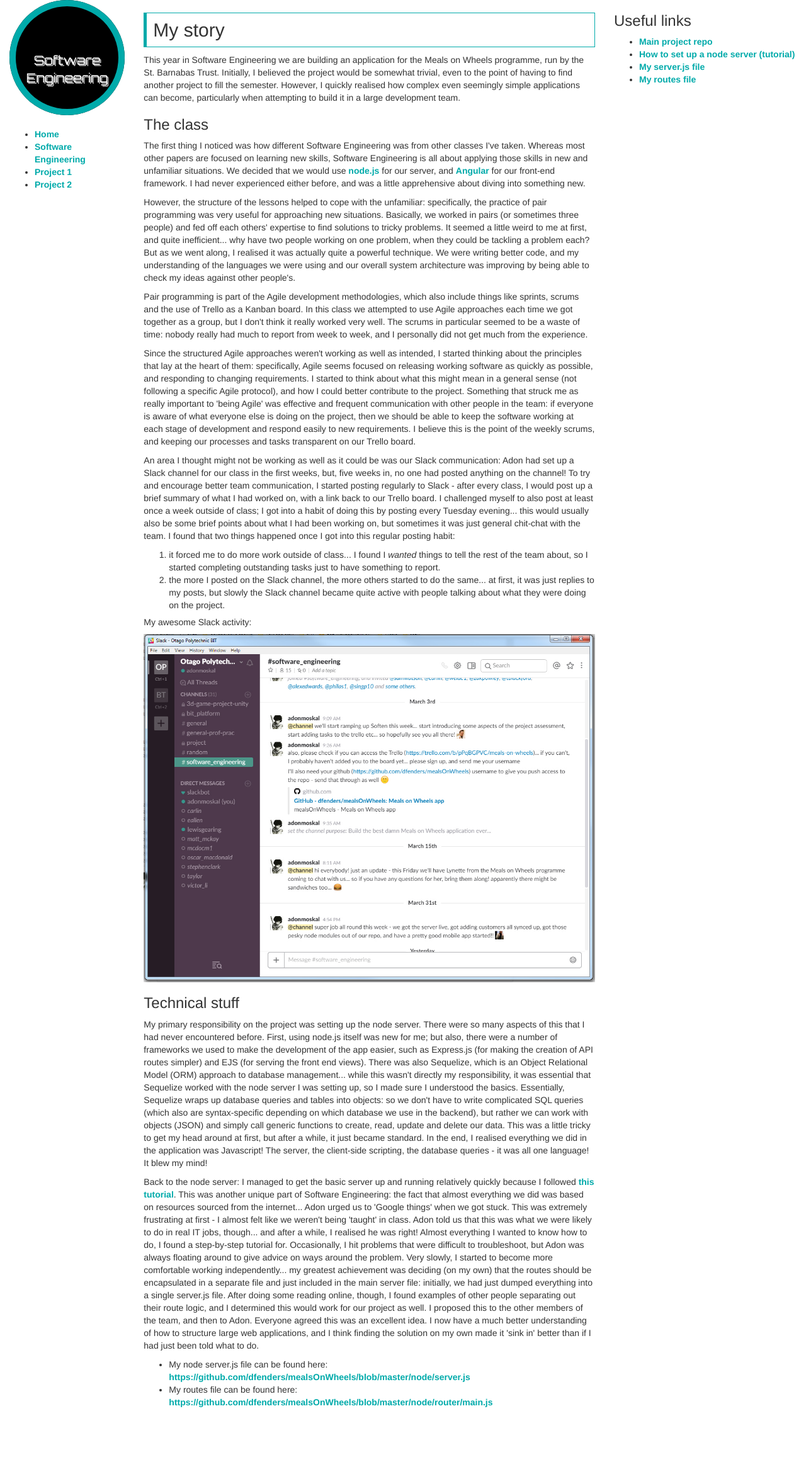
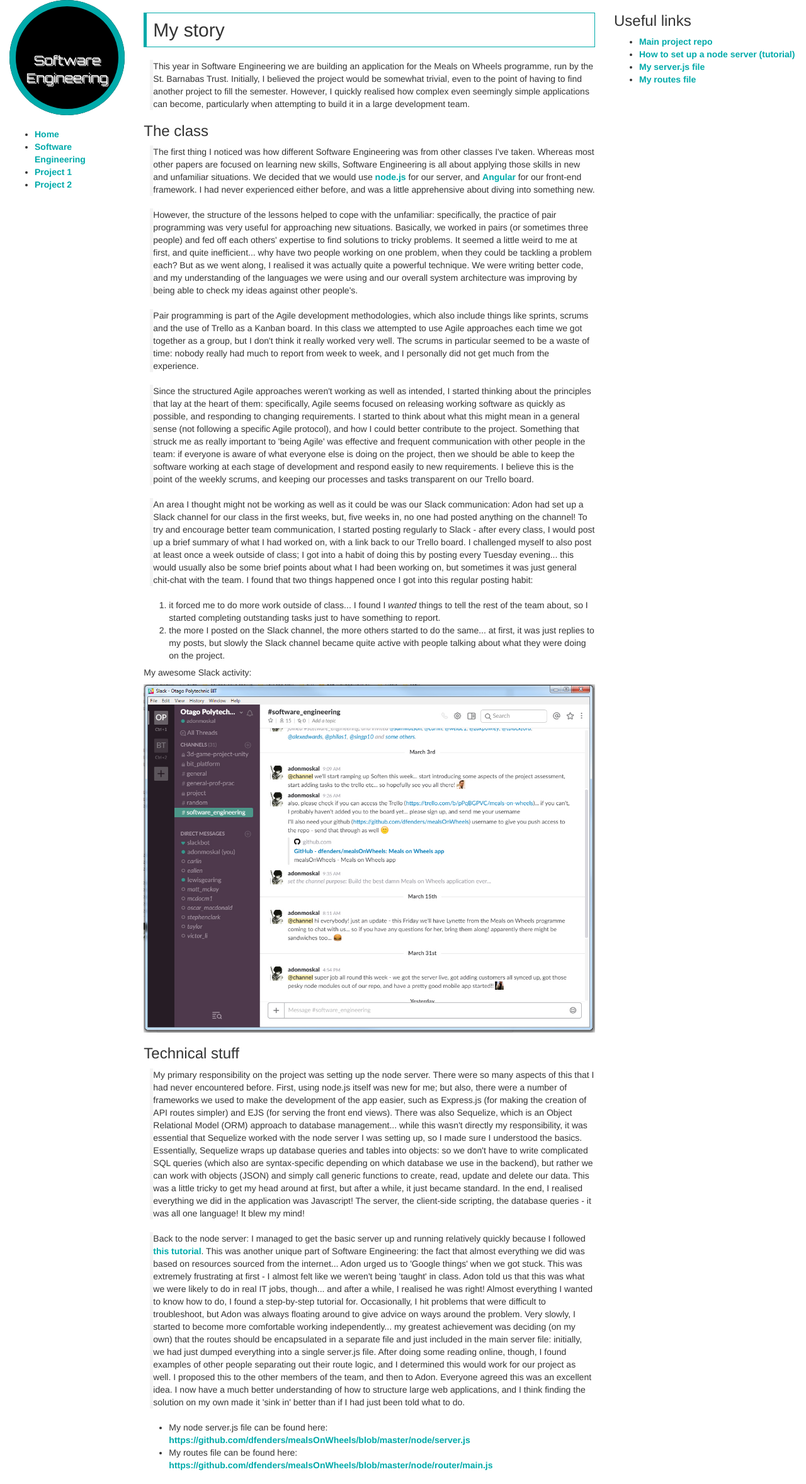
Before and after one commit to dfenders/portfolio, a Jekyll site: the page built from soften.html, in a window 1280 px wide. Shown: the whole page at 63% size. Built offline with Jekyll 4.4.1, drawn with Linux system fonts in a browser that asks for light colours; before the commit the page ends 2247 px from its top, so only the background shows below that.

Commit message:
Update main.css

```diff
--- a/css/main.css
+++ b/css/main.css
@@ -1,5 +1,6 @@
 h1{ font-family:'Open Sans';font-size:5rem;margin-bottom:60px; }
 h2 { padding-left: 10px;border: 1px solid #00aaaa;padding: 10px;border-left: 5px solid #00aaaa; }
+p { margin:0 0 20px 10px;border-left:5px solid #f2f2f2 }
 img { max-width:100% }
 a { font-weight:bold; color:#00aaaa }
 
```
